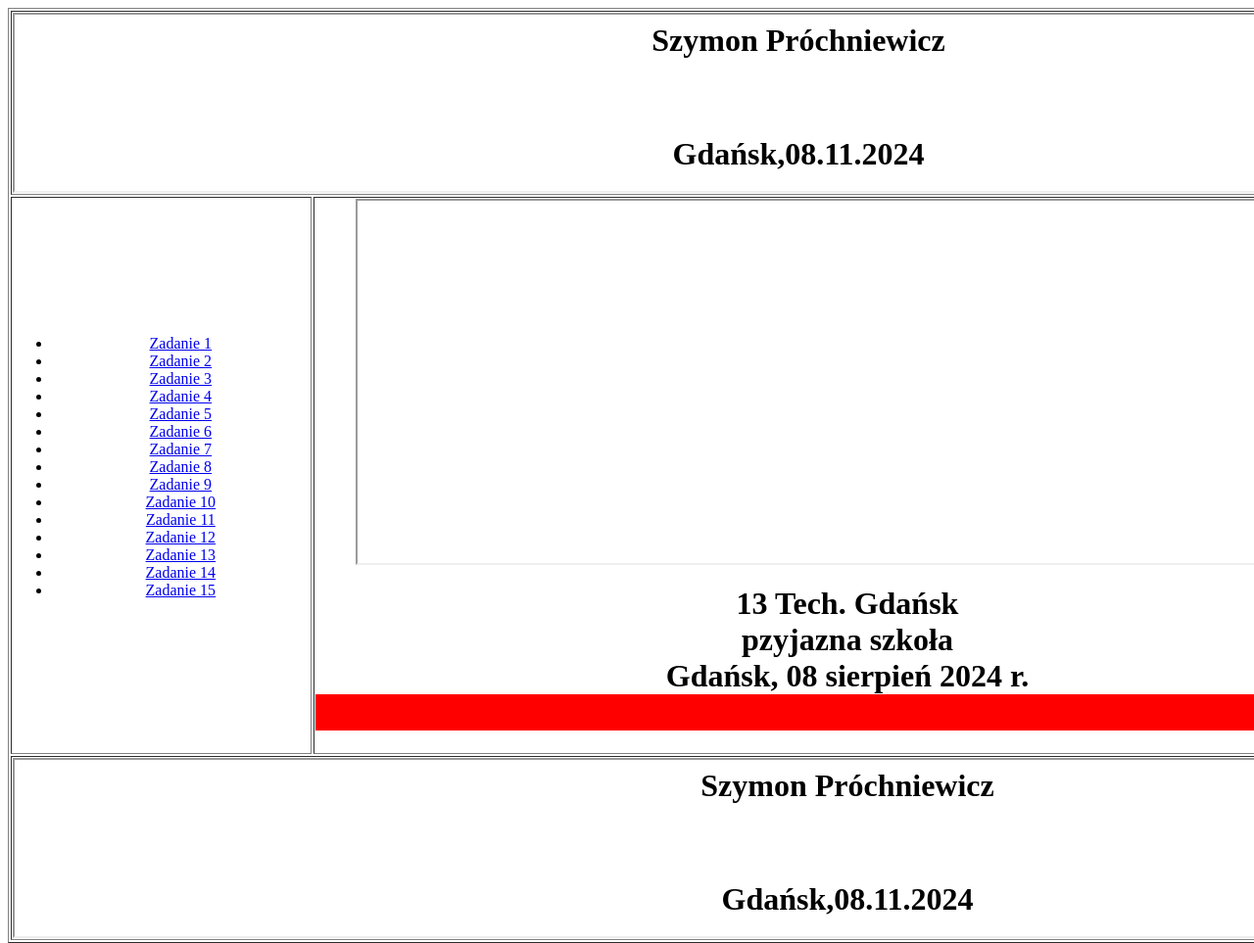
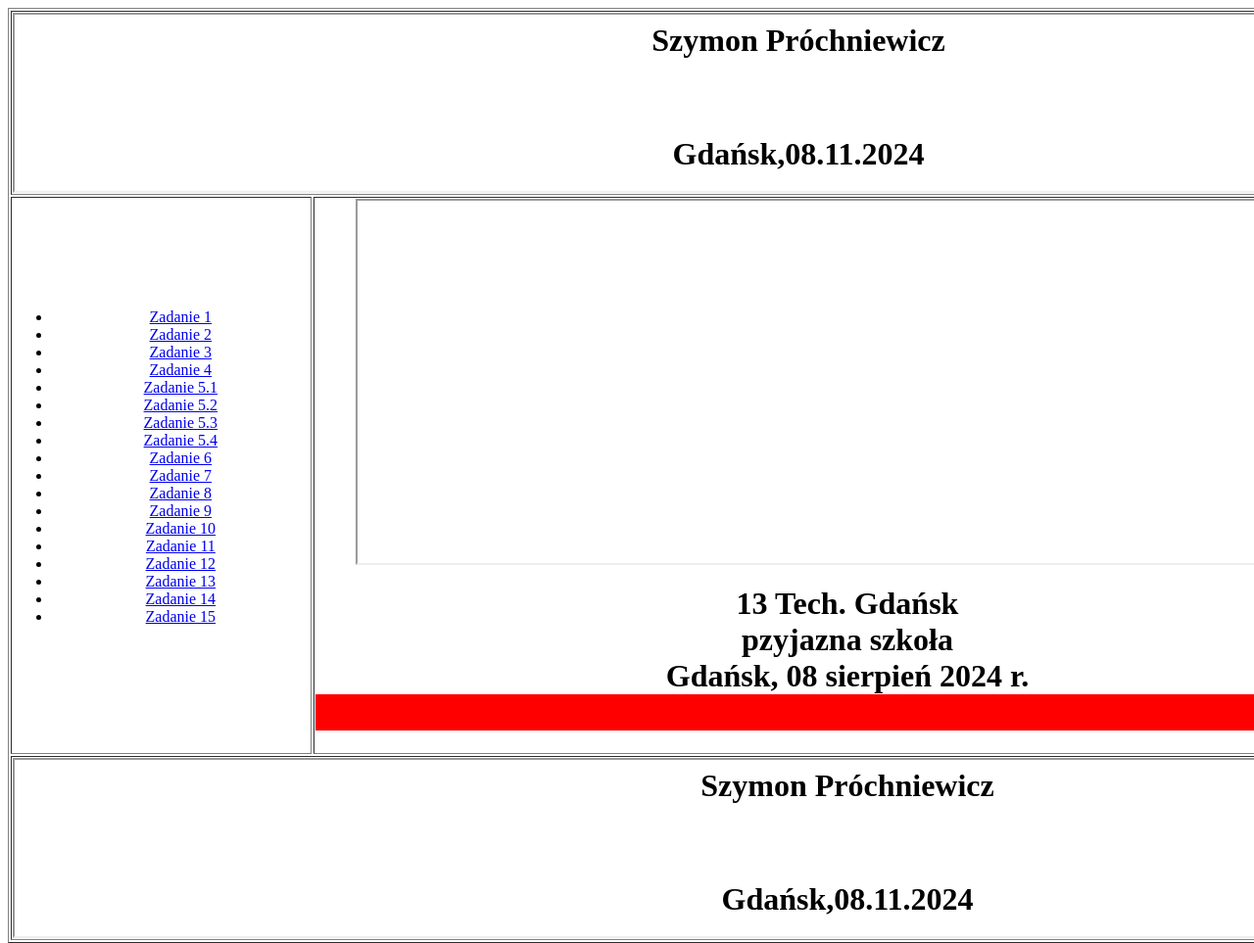
Before and after one commit to SerumLasis/G-wny-Plik, a plain HTML site: page index1.html in a window 1280 px wide. Shown: the top 963 px of the page at 98% size. Drawn offline with Linux system fonts and the light colour scheme.

Commit message:
Update index1.html

```diff
--- a/index1.html
+++ b/index1.html
@@ -28,7 +28,16 @@
  <a href="Zadanie4.html/" target="obszar_glowny">Zadanie 4</a>
  </li>
  <li>
- <a href="Zadanie5.html/" target="obszar_glowny">Zadanie 5</a>
+ <a href="Zadanie51.html/" target="obszar_glowny">Zadanie 5.1</a>
+ </li>
+ <li>
+ <a href="Zadanie52.html/" target="obszar_glowny">Zadanie 5.2</a>
+ </li>
+ <li>
+ <a href="Zadanie53.html/" target="obszar_glowny">Zadanie 5.3</a>
+ </li>
+ <li>
+ <a href="Zadanie54.html/" target="obszar_glowny">Zadanie 5.4</a>
  </li>
  <li>
  <a href="Zadanie6.html/" target="obszar_glowny">Zadanie 6</a>
```
